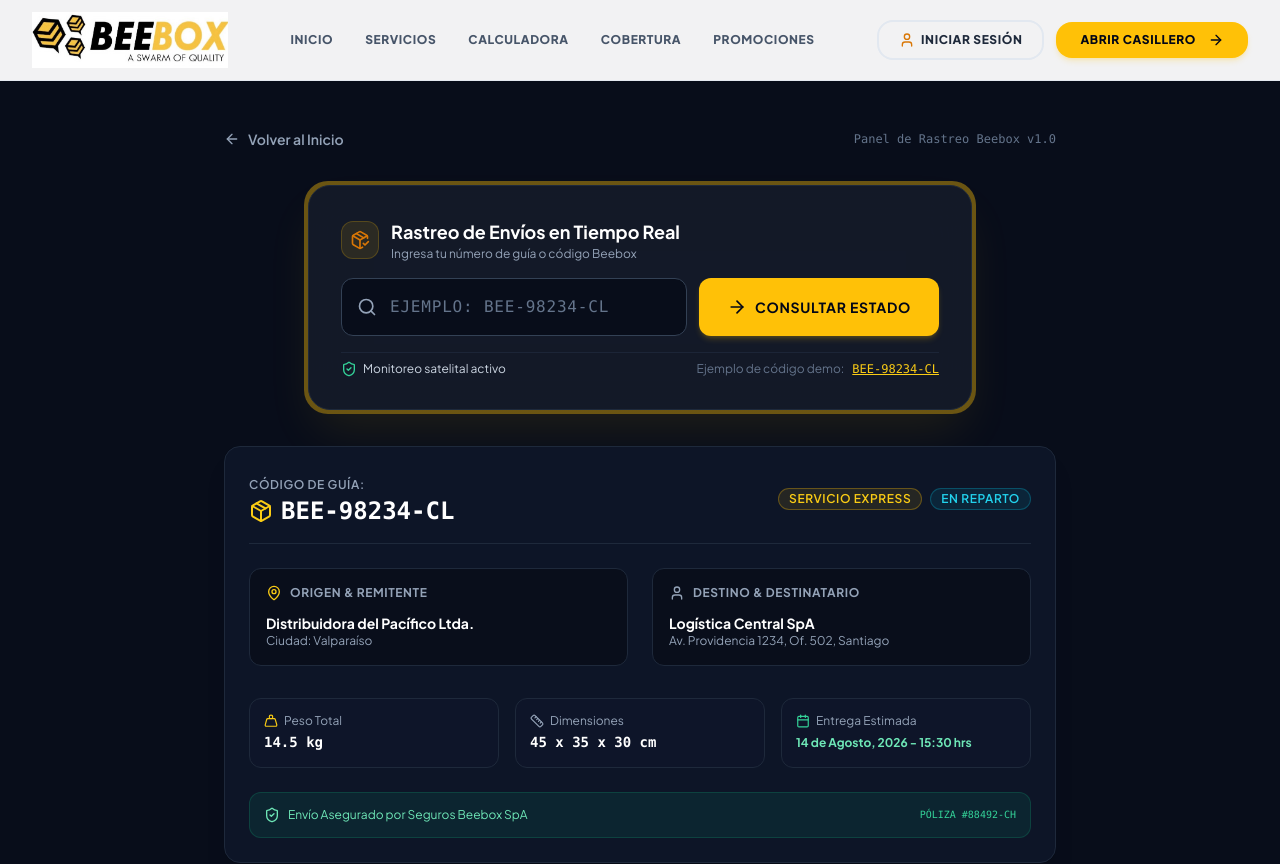
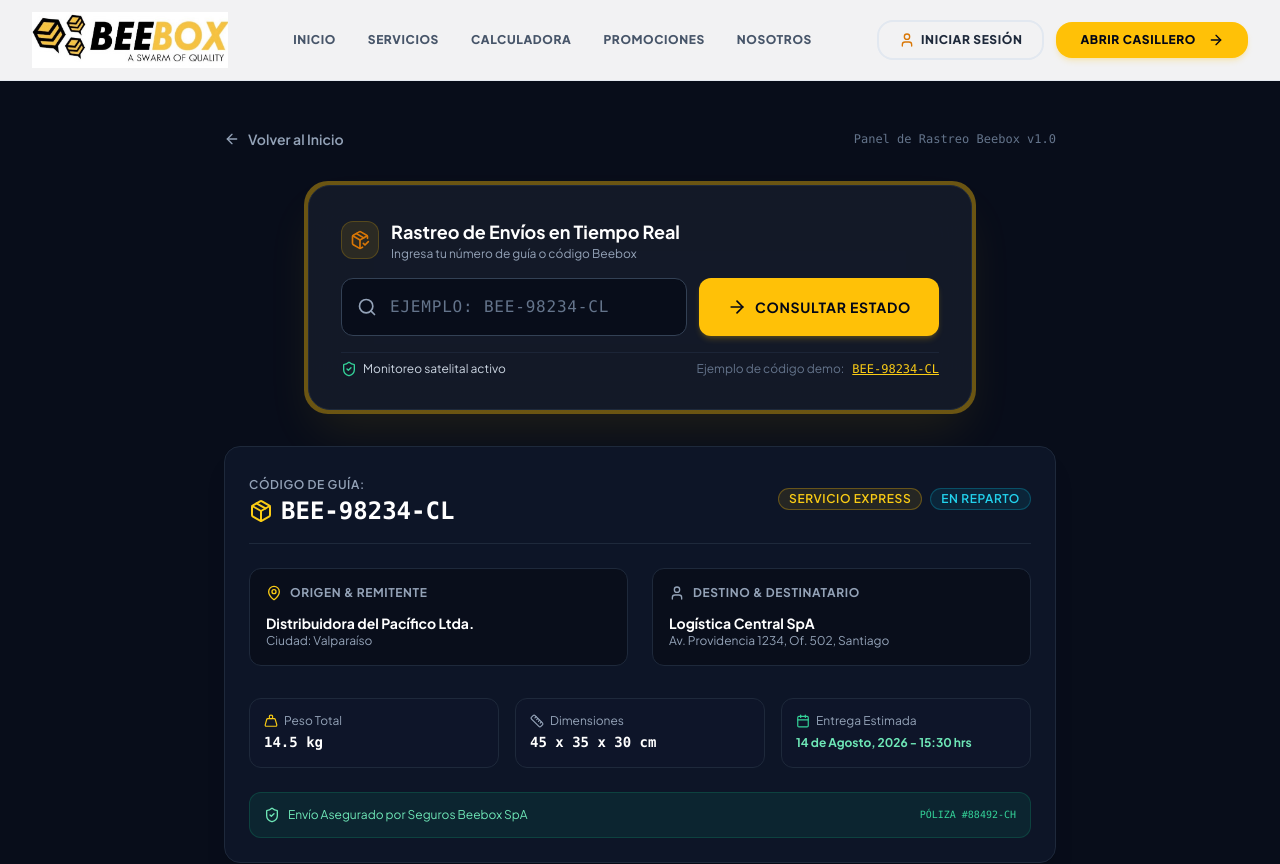
Before and after one commit to saraiherrerab/Beebox-Empresa-De-Transporte, a Next.js app: page /rastreo in a window 1280 px wide. Shown: the top 864 px of the page. Built offline with nearby package versions, Linux system fonts and the light colour scheme.

Commit message:
fix: resolve anchor links for servicios, calculadora, promociones, nosotros and remove cobertura from navbar

```diff
--- a/src/app/page.tsx
+++ b/src/app/page.tsx
@@ -11,40 +11,40 @@
 
 export default function Home() {
   return (
-    <div className="min-h-screen flex flex-col bg-slate-50 text-slate-900 selection:bg-amber-500 selection:text-slate-950">
+    <div className="min-h-screen flex flex-col bg-slate-50 text-slate-900 selection:bg-amber-500 selection:text-slate-950 scroll-smooth">
       <Navbar />
 
       <main className="flex-1">
         {/* Interactive Hero Carousel */}
         <HeroCarousel />
 
-        {/* Key Metrics Intermediate Section (Replaces top newsletter) */}
+        {/* Key Metrics Intermediate Section */}
         <MetricsSection />
 
-        {/* Promociones Activas */}
-        <section id="promociones">
-          <PromosSection />
+        {/* Servicios & ¿Cómo Funciona? */}
+        <section id="servicios" className="scroll-mt-24">
+          <HowItWorks />
         </section>
 
-        {/* Módulo Calcula tu Envío */}
-        <section id="cotizador" className="py-16 bg-white border-y border-slate-200">
+        {/* Módulo Calcula tu Envío (Calculadora) */}
+        <section id="calculadora" className="py-16 bg-white border-y border-slate-200 scroll-mt-20">
           <div className="max-w-7xl mx-auto px-4 sm:px-6 lg:px-8">
             <RateCalculator />
           </div>
         </section>
 
-        {/* ¿Cómo Funciona? */}
-        <section id="como-funciona">
-          <HowItWorks />
+        {/* Promociones Activas */}
+        <section id="promociones" className="scroll-mt-20">
+          <PromosSection />
         </section>
 
         {/* Quiénes Somos (Misión y Visión) */}
-        <section id="nosotros">
+        <section id="nosotros" className="scroll-mt-20">
           <AboutUs />
         </section>
 
         {/* Mapa de Cobertura Internacional */}
-        <section id="cobertura">
+        <section id="cobertura" className="scroll-mt-20">
           <GlobalCoverage />
         </section>
       </main>
--- a/src/components/layout/Navbar.tsx
+++ b/src/components/layout/Navbar.tsx
@@ -14,15 +14,15 @@
     { name: "Inicio", href: "/" },
     { name: "Servicios", href: "#servicios" },
     { name: "Calculadora", href: "#calculadora" },
-    { name: "Cobertura", href: "#cobertura" },
     { name: "Promociones", href: "#promociones" },
+    { name: "Nosotros", href: "#nosotros" },
   ];
 
   return (
     <header className="sticky top-0 z-50 bg-white/95 backdrop-blur-md border-b border-slate-200/80 shadow-sm transition-all">
       <div className="max-w-7xl mx-auto px-4 sm:px-6 lg:px-8">
         <div className="flex items-center justify-between h-20">
-          {/* Logo (Increased size per PDF requirements 1.1) */}
+          {/* Logo */}
           <Link href="/" className="flex items-center gap-3 shrink-0">
             <img
               src="/beebox-logo.jpg"
@@ -34,17 +34,17 @@
           {/* Desktop Navigation Links */}
           <nav className="hidden md:flex items-center gap-8">
             {navLinks.map((link) => (
-              <Link
+              <a
                 key={link.name}
                 href={link.href}
                 className="text-xs font-black uppercase tracking-wider text-slate-600 hover:text-slate-950 transition-colors"
               >
                 {link.name}
-              </Link>
+              </a>
             ))}
           </nav>
 
-          {/* Explicit Header Auth CTA Buttons (Iniciar Sesión / Registro Demo) */}
+          {/* Explicit Header Auth CTA Buttons */}
           <div className="hidden md:flex items-center gap-3">
             <Link href="/login">
               <button className="px-5 py-2.5 rounded-2xl border-2 border-slate-200 hover:border-amber-500 text-slate-800 hover:text-slate-950 text-xs font-extrabold uppercase tracking-wider transition-all flex items-center gap-1.5">
@@ -76,14 +76,14 @@
         <div className="md:hidden bg-white border-b border-slate-200 px-6 py-6 space-y-4 animate-in slide-in-from-top-2">
           <nav className="flex flex-col space-y-3">
             {navLinks.map((link) => (
-              <Link
+              <a
                 key={link.name}
                 href={link.href}
                 onClick={() => setMobileMenuOpen(false)}
                 className="text-sm font-bold text-slate-700 hover:text-slate-950 py-2 border-b border-slate-100"
               >
                 {link.name}
-              </Link>
+              </a>
             ))}
           </nav>
 
```
